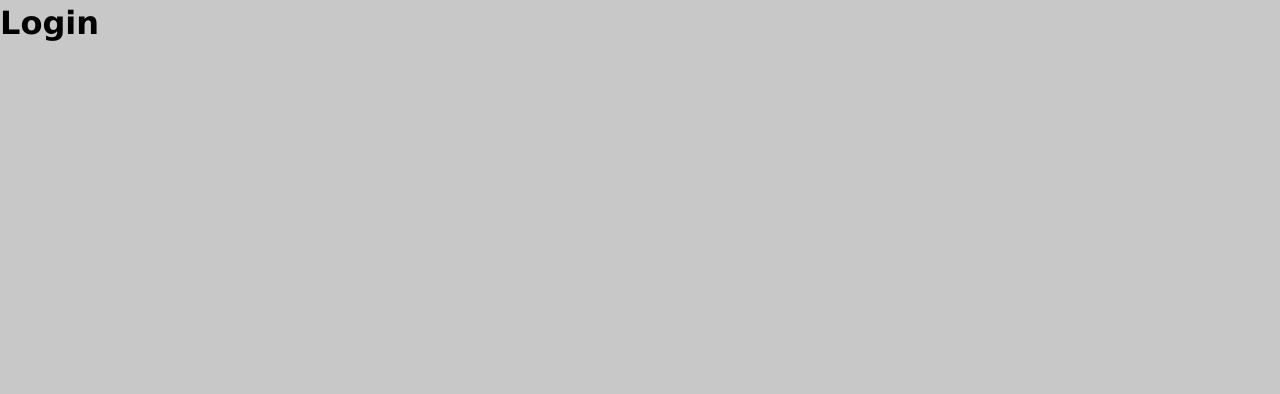
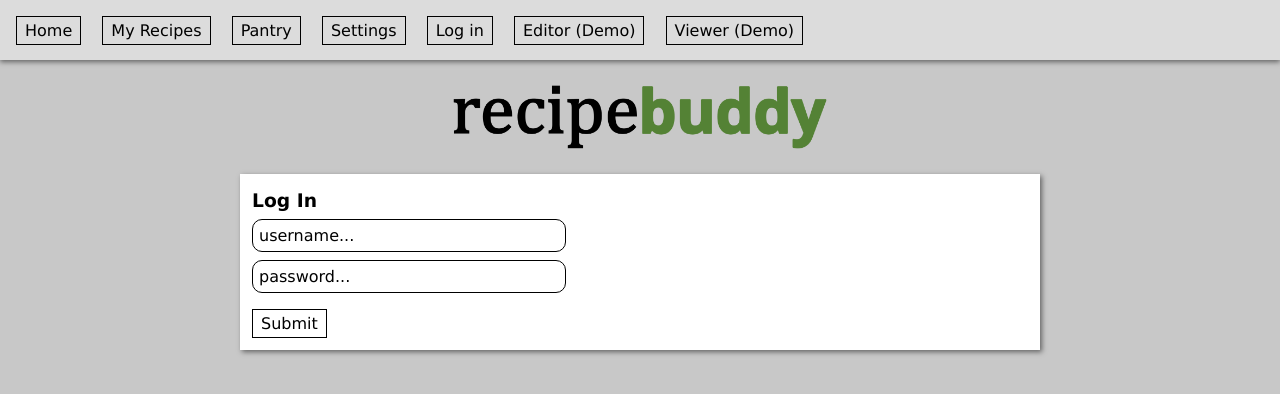
Before and after one commit to crazyrecipes/frontend_prototype_archive, a plain HTML site: page login.html in a window 1280 px wide. Drawn offline with Linux system fonts and the light colour scheme.

Commit message:
Add login

```diff
--- a/login.html
+++ b/login.html
@@ -1,9 +1,28 @@
 <!DOCTYPE html>
 <html>
     <head>
+        <title>Settings</title>
         <link rel="stylesheet" href="style.css">
     </head>
-    <body>
-        <h1>Login</h1>
-    </body>
+    <div class="navbar">
+        <a href="index.html"><div class="navbar_item">Home</div></a>
+        <a href="list.html"><div class="navbar_item">My Recipes</div></a>
+        <a href="pantry.html"><div class="navbar_item">Pantry</div></a>
+        <a href="settings.html"><div class="navbar_item">Settings</div></a>
+        <a href="login.html"><div class="navbar_item">Log in</div></a>
+        <a href="editor.html"><div class="navbar_item">Editor (Demo)</div></a>
+        <a href="viewer.html"><div class="navbar_item">Viewer (Demo)</div></a>
+    </div>
+
+    <div class="app_main">
+        <img class="logo" src="media/recipebuddy.png">
+        <div class="login_container">
+            <div class="login_content">
+                <h3>Log In</h3>
+                <div class="login_textfield">username...</div>
+                <div class="login_textfield">password...</div>
+                <div class="inline_button">Submit</div>
+            </div>
+        </div>
+    </div>
 </html>
--- a/style.css
+++ b/style.css
@@ -261,3 +261,28 @@ p {
 .recipeeditor_photo {
     width: 100%;
 }
+
+/* ===== LOGIN WINDOW ===== */
+
+.login_container {
+    width: 80%;
+    max-width: 800px;
+    padding: 0;
+    margin: 0px auto;
+    background: white;
+    box-shadow: 2px 2px 5px rgba(0,0,0,0.5);
+}
+
+.login_content {
+    padding: 12px;
+}
+
+.login_textfield {
+    width: 300px;
+    margin: 8px 0;
+    border: 1px solid black;
+    border-radius: 10px;
+    padding: 6px;
+    overflow-x: scroll;
+    overflow-y: hidden;
+}
```
Also changed, not shown: settings.html (+0 -1 lines).
